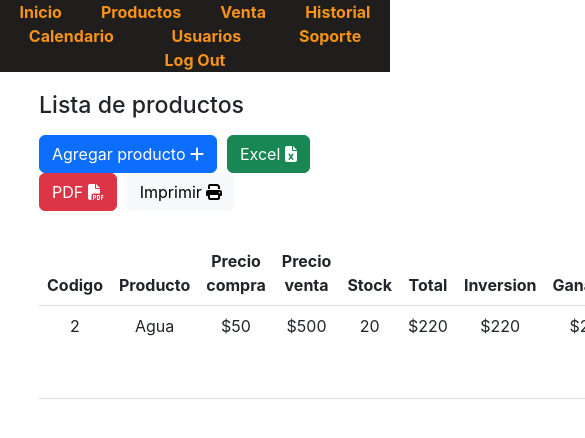
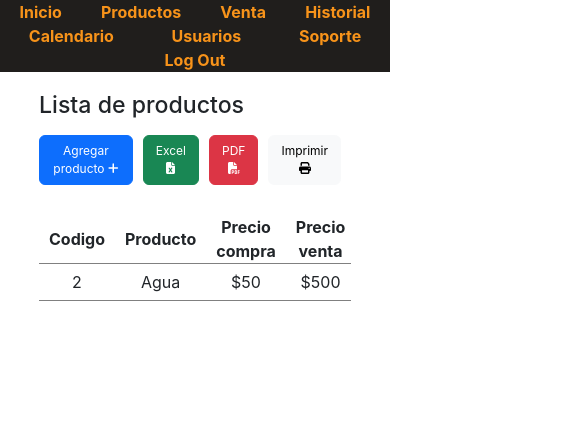
Before and after one commit to CeRuGu97/apppuntoventa, a React (Create React App) app: page /products in a window 390 px wide. Shown: the top 438 px of the page, 585 px wide, since content can reach past the window. Built offline with nearby package versions, Linux system fonts and the light colour scheme; the HTML template or start-up script is replaced by a standard one.

Commit message:
add video

```diff
--- a/package.json
+++ b/package.json
@@ -10,6 +10,7 @@
     "@testing-library/react": "^12.1.4",
     "@testing-library/user-event": "^13.5.0",
     "bootstrap": "^5.2.3",
+    "quagga": "^0.12.1",
     "react": "^17.0.2",
     "react-dom": "^17.0.2",
     "react-router-dom": "^6.2.2",
--- a/src/App.js
+++ b/src/App.js
@@ -1,4 +1,4 @@
-import { Layout, Home, About, Products } from "./components";
+import { Layout, Home, About, Products, AddProduct } from "./components";
 import { Routes, Route } from "react-router-dom";
 
 function App() {
@@ -8,6 +8,7 @@ function App() {
       <Routes>
         <Route path="/" element={<Home />} />
         <Route path="products" element={<Products />} />
+        <Route path="products/addProduct" element={< AddProduct/>} />
         <Route path="acerca" element={<About />} />
       </Routes>
     </Layout>
--- /dev/null
+++ b/src/components/AddProduct.jsx
@@ -0,0 +1,36 @@
+
+import React, { useState, useRef } from 'react';
+import Scanner from './Scanner';
+import Result from './Result';
+
+export default function AddProduct() {
+
+    const [scanning, setScanning] = useState(false);
+    const [results, setResults] = useState([]);
+    const scannerRef = useRef(null);
+
+    return (
+        <div className='bodySection'>
+            Add product
+
+            <div>
+                <button onClick={() => setScanning(!scanning)}>{scanning ? 'Stop' : 'Start'}</button>
+                <ul className="results">
+                    {results.map((result) => (result.codeResult && <Result key={result.codeResult.code} result={result} />))}
+                </ul>
+                <div ref={scannerRef} style={{ position: 'relative', border: '3px solid red' }}>
+                    {/* <video style={{ width: window.innerWidth, height: 480, border: '3px solid orange' }}/> */}
+                    <canvas className="drawingBuffer" style={{
+                        position: 'absolute',
+                        top: '0px',
+                        // left: '0px',
+                        // height: '100%',
+                        // width: '100%',
+                        border: '3px solid green',
+                    }} width="640" height="480" />
+                    {scanning ? <Scanner scannerRef={scannerRef} onDetected={(result) => setResults([...results, result])} /> : null}
+                </div>
+            </div>
+        </div>
+    );
+}
--- a/src/components/Products.jsx
+++ b/src/components/Products.jsx
@@ -1,40 +1,43 @@
 import { FontAwesomeIcon } from '@fortawesome/react-fontawesome'
 import { faEdit, faFileExcel, faFilePdf, faPlus, faPrint, faTrash } from '@fortawesome/free-solid-svg-icons'
+import { Link } from "react-router-dom";
 
 export default function Products() {
   return (
     <div className='bodySection'>
       <div className='products'>
-
         <h3>Lista de productos</h3>
         <div className='btnActions'>
-          <button type="button" class="btn btn-primary">
+          <button type="button" className="btn btn-primary">
+            <Link to="addProduct">
               Agregar producto <FontAwesomeIcon icon={faPlus} />
+            </Link>
           </button>
-          <button type="button" class="btn btn-success">
+          <button type="button" className="btn btn-success">
             Excel <FontAwesomeIcon icon={faFileExcel} />
           </button>
-          <button type="button" class="btn btn-danger">
+          <button type="button" className="btn btn-danger">
             PDF <FontAwesomeIcon icon={faFilePdf} />
           </button>
-          <button type="button" class="btn btn-light">
+          <button type="button" className="btn btn-light">
             Imprimir <FontAwesomeIcon icon={faPrint} />
           </button>
         </div>
 
-        <table className="table table-hover">
+        <div className='table'>
+          <table>
             <thead>
               <tr className='text-center'>
-              <th scope="col">Codigo</th>
-              <th scope="col">Producto</th>
-              <th scope="col">Precio compra</th>
-              <th scope="col">Precio venta</th>
-              <th scope="col">Stock</th>
-              <th scope="col">Total</th>
-              <th scope="col">Inversion</th>
-              <th scope="col">Ganancia</th>
-              <th scope="col">Fecha</th>
-              <th scope="col">Acciones</th>
+                <th>Codigo</th>
+                <th>Producto</th>
+                <th>Precio compra</th>
+                <th>Precio venta</th>
+                <th>Stock</th>
+                <th>Total</th>
+                <th>Inversion</th>
+                <th>Ganancia</th>
+                <th>Fecha</th>
+                <th>Acciones</th>
               </tr>
             </thead>
             <tbody className='text-center'>
@@ -48,12 +51,12 @@ export default function Products() {
                 <td>$220</td>
                 <td>$220</td>
                 <td>$220</td>
-              <td>
-                <button type='button' class="btn btn-warning">
+                <td className='actionsTable'>
+                  <button type='button' className="btn btn-warning">
                     <FontAwesomeIcon icon={faEdit} />
                   </button>
                   &nbsp;
-                <button type='button' class="btn btn-danger">
+                  <button type='button' className="btn btn-danger">
                     <FontAwesomeIcon icon={faTrash} />
                   </button>
                 </td>
@@ -62,5 +65,6 @@ export default function Products() {
           </table>
         </div>
       </div>
+    </div>
   );
 }
--- /dev/null
+++ b/src/components/Result.jsx
@@ -0,0 +1,13 @@
+import PropTypes from 'prop-types';
+
+const Result = ({ result }) => (
+    <li>
+        {result.codeResult.code} [{result.codeResult.format}]
+    </li>
+);
+
+Result.propTypes = {
+    result: PropTypes.object
+};
+
+export default Result;
--- /dev/null
+++ b/src/components/Scanner.jsx
@@ -0,0 +1,138 @@
+import { useCallback, useLayoutEffect } from 'react';
+import PropTypes from 'prop-types';
+import Quagga from 'quagga';
+
+function getMedian(arr) {
+    arr.sort((a, b) => a - b);
+    const half = Math.floor(arr.length / 2);
+    if (arr.length % 2 === 1) {
+        return arr[half];
+    }
+    return (arr[half - 1] + arr[half]) / 2;
+}
+
+function getMedianOfCodeErrors(decodedCodes) {
+    const errors = decodedCodes.filter(x => x.error !== undefined).map(x => x.error);
+    const medianOfErrors = getMedian(errors);
+    return medianOfErrors;
+}
+
+const defaultConstraints = {
+    width: 640,
+    height: 480,
+};
+
+const defaultLocatorSettings = {
+    patchSize: 'medium',
+    halfSample: true,
+};
+
+const defaultDecoders = ['ean_reader'];
+
+const Scanner = ({
+    onDetected,
+    scannerRef,
+    onScannerReady,
+    cameraId,
+    facingMode,
+    constraints = defaultConstraints,
+    locator = defaultLocatorSettings,
+    numOfWorkers = navigator.hardwareConcurrency || 0,
+    decoders = defaultDecoders,
+    locate = true,
+}) => {
+    const errorCheck = useCallback((result) => {
+        if (!onDetected) {
+            return;
+        }
+        const err = getMedianOfCodeErrors(result.codeResult.decodedCodes);
+        // if Quagga is at least 75% certain that it read correctly, then accept the code.
+        if (err < 0.25) {
+            onDetected(result.codeResult.code);
+        }
+    }, [onDetected]);
+
+    const handleProcessed = (result) => {
+        const drawingCtx = Quagga.canvas.ctx.overlay;
+        const drawingCanvas = Quagga.canvas.dom.overlay;
+        drawingCtx.font = "24px Arial";
+        drawingCtx.fillStyle = 'green';
+
+        if (result) {
+            // console.warn('* quagga onProcessed', result);
+            if (result.boxes) {
+                drawingCtx.clearRect(0, 0, parseInt(drawingCanvas.getAttribute('width')), parseInt(drawingCanvas.getAttribute('height')));
+                result.boxes.filter((box) => box !== result.box).forEach((box) => {
+                    Quagga.ImageDebug.drawPath(box, { x: 0, y: 1 }, drawingCtx, { color: 'purple', lineWidth: 2 });
+                });
+            }
+            if (result.box) {
+                Quagga.ImageDebug.drawPath(result.box, { x: 0, y: 1 }, drawingCtx, { color: 'blue', lineWidth: 2 });
+            }
+            if (result.codeResult && result.codeResult.code) {
+                // const validated = barcodeValidator(result.codeResult.code);
+                // const validated = validateBarcode(result.codeResult.code);
+                // Quagga.ImageDebug.drawPath(result.line, { x: 'x', y: 'y' }, drawingCtx, { color: validated ? 'green' : 'red', lineWidth: 3 });
+                drawingCtx.font = "24px Arial";
+                // drawingCtx.fillStyle = validated ? 'green' : 'red';
+                // drawingCtx.fillText(`${result.codeResult.code} valid: ${validated}`, 10, 50);
+                drawingCtx.fillText(result.codeResult.code, 10, 20);
+                // if (validated) {
+                //     onDetected(result);
+                // }
+            }
+        }
+    };
+
+    useLayoutEffect(() => {
+        Quagga.init({
+            inputStream: {
+                type: 'LiveStream',
+                constraints: {
+                    ...constraints,
+                    ...(cameraId && { deviceId: cameraId }),
+                    ...(!cameraId && { facingMode }),
+                },
+                target: scannerRef.current,
+            },
+            locator,
+            numOfWorkers,
+            decoder: { readers: decoders },
+            locate,
+        }, (err) => {
+            Quagga.onProcessed(handleProcessed);
+
+            if (err) {
+                return console.log('Error starting Quagga:', err);
+            }
+            if (scannerRef && scannerRef.current) {
+                Quagga.start();
+                if (onScannerReady) {
+                    onScannerReady();
+                }
+            }
+        });
+        Quagga.onDetected(errorCheck);
+        return () => {
+            Quagga.offDetected(errorCheck);
+            Quagga.offProcessed(handleProcessed);
+            Quagga.stop();
+        };
+    }, [cameraId, onDetected, onScannerReady, scannerRef, errorCheck, constraints, locator, decoders, locate]);
+    return null;
+}
+
+Scanner.propTypes = {
+    onDetected: PropTypes.func.isRequired,
+    scannerRef: PropTypes.object.isRequired,
+    onScannerReady: PropTypes.func,
+    cameraId: PropTypes.string,
+    facingMode: PropTypes.string,
+    constraints: PropTypes.object,
+    locator: PropTypes.object,
+    numOfWorkers: PropTypes.number,
+    decoders: PropTypes.array,
+    locate: PropTypes.bool,
+};
+
+export default Scanner;
--- a/src/components/index.js
+++ b/src/components/index.js
@@ -2,3 +2,4 @@ export { default as Home } from "./Home";
 export { default as Products } from "./Products";
 export { default as About } from "./About";
 export { default as Layout } from "./Layout";
+export { default as AddProduct } from "./AddProduct";
--- a/src/index.css
+++ b/src/index.css
@@ -51,8 +51,9 @@ nav ul li a {
   font-weight: bold;
 }
 
-a{
+.bodySection a{
   text-decoration: none;
+  color: var(--warm-black);
 }
 
 .bodySection {
@@ -89,16 +90,27 @@ a{
 .bodySection .products h3{
   margin-bottom: 15px;
 }
-.bodySection .products table{
+.bodySection .products .btnActions button{
+  margin-right: 10px;
+}
+.bodySection .products .btnActions button a{
+  color: var(--just-white);
+}
+.bodySection .products .table table{
+  width: 100%;
   margin-top: 30px;
 }
-.bodySection .products .btnActions button{
-  margin-right: 10px;
+.bodySection .products .table table tbody tr .actionsTable{
+  display: flex;
+  flex-direction: row;
+  justify-content: center;
+}
+.bodySection .products .table table tbody tr td{
+  margin: 5px 0 ;
 }
 /* ------------------------------------------ */
 
 @media (max-width: 768px) {
-
   nav ul {
     flex-wrap: wrap;
   }
@@ -107,6 +119,29 @@ a{
   }
   .bodySection a{
     text-decoration: none;
-    color: black;
+    color: var(--warm-black);
   }
+
+  /* Products ------------------------------- */
+  .bodySection .products .btnActions {
+    display: flex;
+    flex-direction: row;
+    justify-content: space-around;
+  }
+  .bodySection .products .table{
+    margin-bottom: 15px;
+    width: 100%;
+    max-width: 100%;
+    overflow-x: auto;
+  }
+  .bodySection .products .table table thead tr th {
+    padding: 0 10px;
+  }
+  .bodySection .products .btnActions button{
+    font-size: 12px;
+  }
+  .bodySection .products .table table tbody td button {
+    font-size: 8px;
+  }
+  /* ------------------------------------------ */
 }
```
Also changed, not shown: 1 other file (tests, documents, lock files or other folders). Lines whose indentation alone changed are shown as unchanged.
